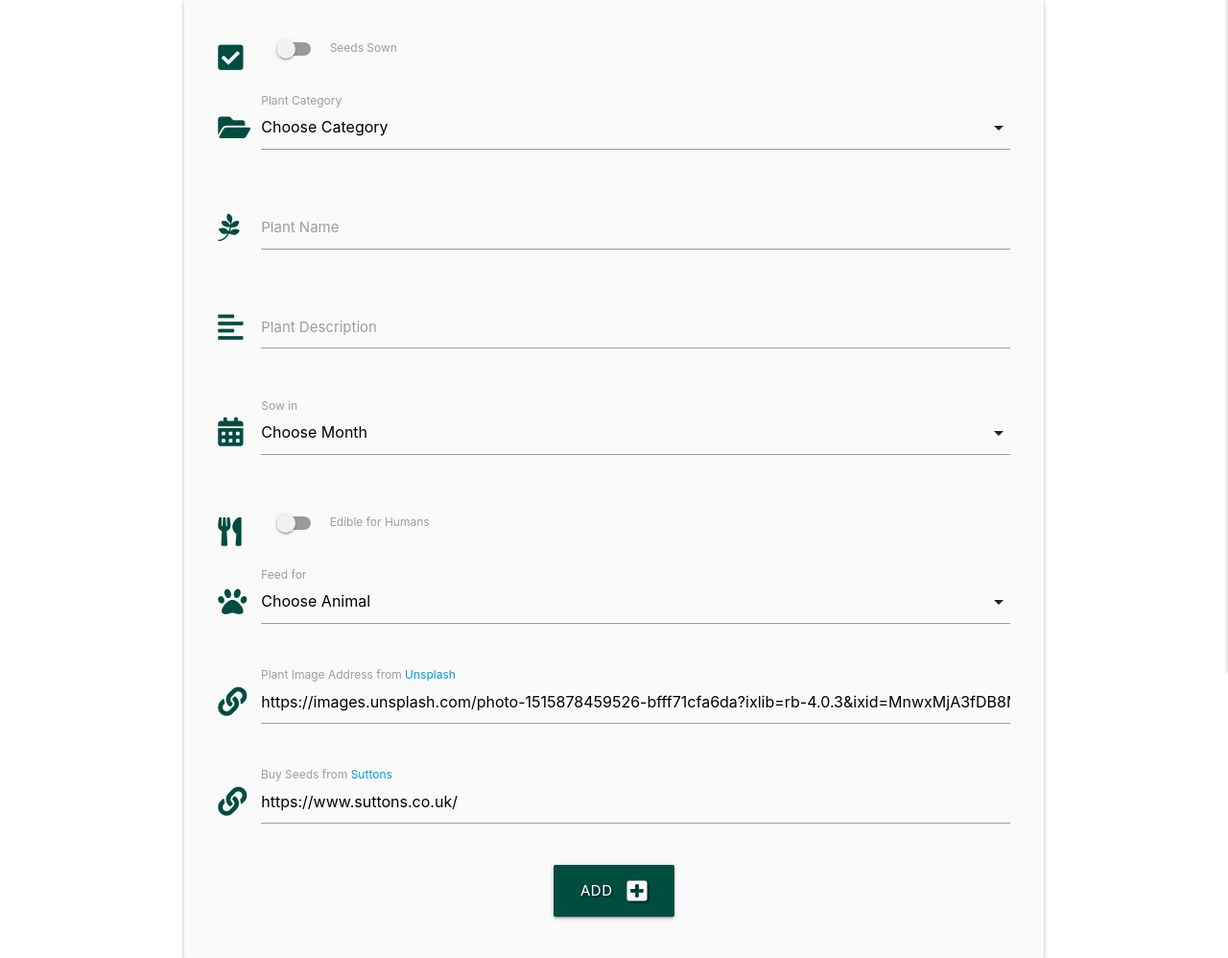
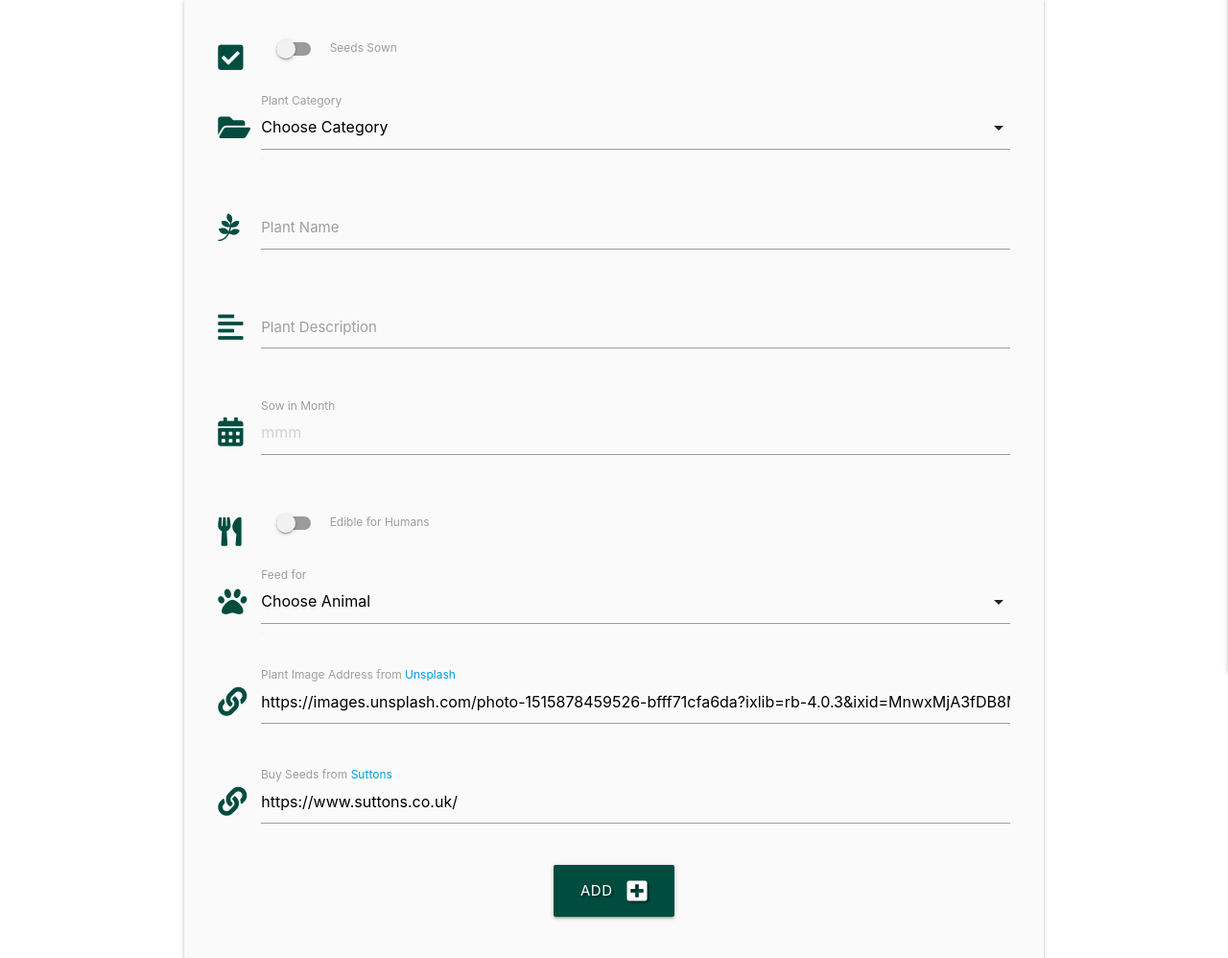
Before and after one commit to janet-dev/ci-milestone-project-3, a Flask app: page /add_plant in a window 1280 px wide. Shown: the part 160-1158 px from the top of the page at 96% size. Run offline with Flask 2, Linux system fonts and the light colour scheme; the visitor is signed in with stand-in values (Sample User, id 1); data that the repository does not hold is empty; some libraries are stand-ins or nearby versions.

Commit message:
Change month dropdown to text input for add_plant.html

```diff
--- a/app.py
+++ b/app.py
@@ -252,7 +252,7 @@ def add_plant():
             "category_name": request.form.get("category_name"),
             "plant_name": request.form.get("plant_name").lower(),
             "plant_description": request.form.get("plant_description"),
-            "sow": request.form.get("sow"),
+            "sow": request.form.get("sow").lower(),
             "is_done": is_done,
             "is_edible": is_edible,
             "animal_name": request.form.get("animal_name"),
@@ -265,14 +265,15 @@ def add_plant():
         return redirect(url_for("get_plants"))
 
     categories = mongo.db.categories.find().sort("category_name", 1)
-    months = mongo.db.months.find()
+    # months = mongo.db.months.find()
     animals = mongo.db.animals.find().sort("animal_name", 1)
 
     return render_template(
         "add_plant.html",
         categories=categories,
-        months=months,
         animals=animals)
+        # months=months,
+
 
 
 @app.route("/edit_plant/<plant_id>", methods=["GET", "POST"])
--- a/templates/add_plant.html
+++ b/templates/add_plant.html
@@ -50,17 +50,13 @@
                     <label for="plant_description">Plant Description</label>
                 </div>
             </div>
-            <!-- month dropdown for sowing -->
+            <!-- month for sowing -->
             <div class="row">
                 <div class="input-field col s12">
                     <i class="fas fa-calendar-alt prefix teal-text text-darken-4"></i>
-                    <select id="sow" name="sow" class="validate" required>
-                        <option value="" disabled selected>Choose Month</option>
-                        {% for month in months %}
-                            <option value="{{ month.sow }}">{{ month.sow }}</option>
-                        {% endfor %}
-                    </select>
-                    <label for="sow">Sow in</label>
+                    <input id="sow" name="sow" minlength="3" maxlength="3" pattern="^[a-zA-Z]{3,3}$" type="text" placeholder="mmm" class="validate"
+                        required>
+                    <label for="sow">Sow in Month</label>
                 </div>
             </div>
             <!-- is_edible toggle -->
```
